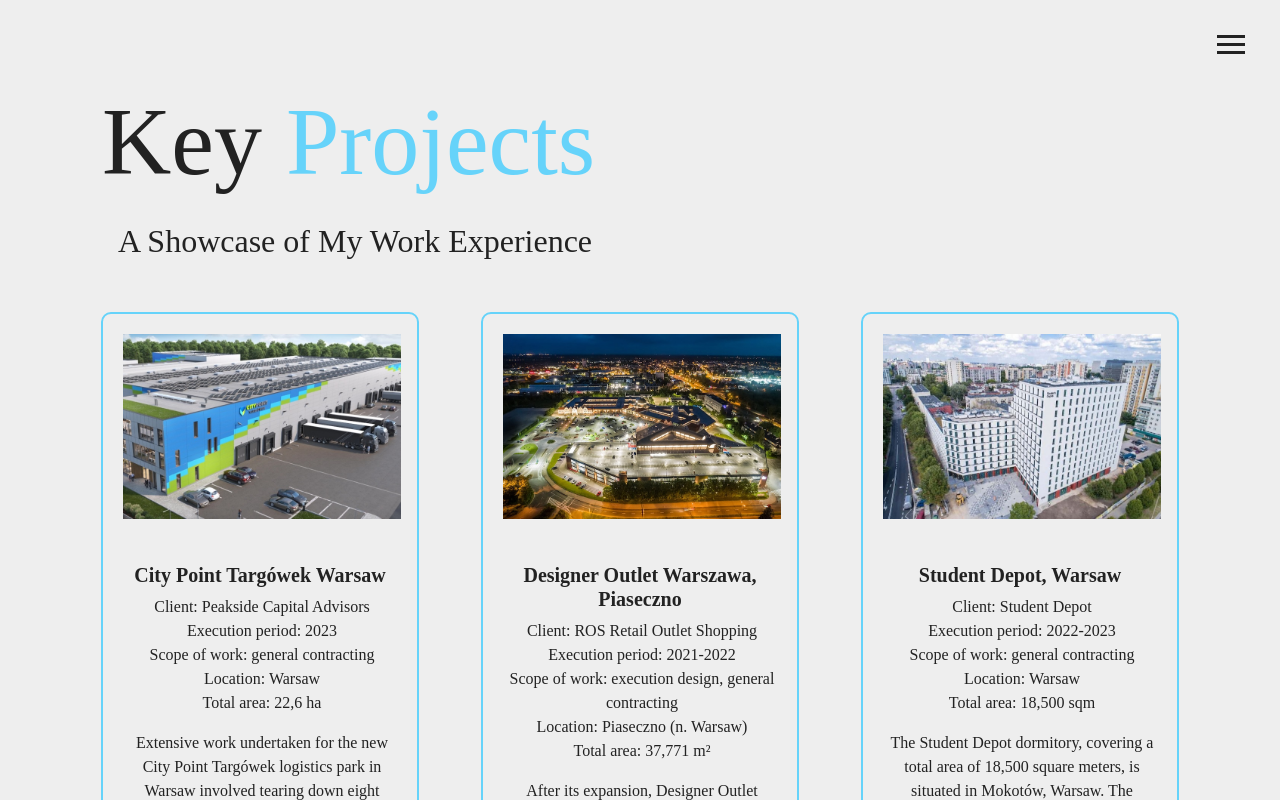
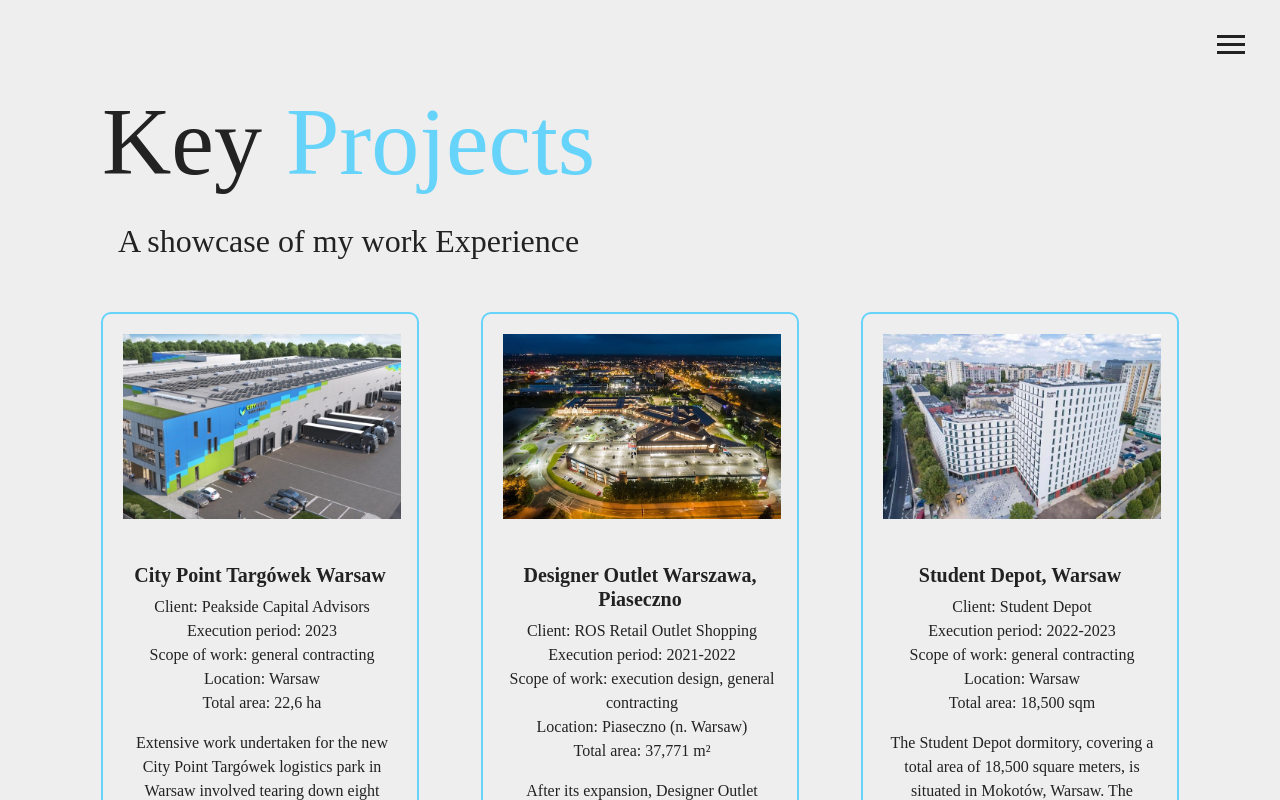
Before and after one commit to sebastianstrus/dianafostiak, a website: page work.html in a window 1280 px wide. Shown: the top 800 px of the page. Drawn offline with nearby package versions, Linux system fonts and the light colour scheme.

Commit message:
Updated case subtitle

```diff
--- a/work.html
+++ b/work.html
@@ -62,7 +62,7 @@
         <span class="text-secondary">Projects</span>
       </h1>
       <h2 class="sm-heading">
-        A Showcase of My Work Experience
+        A showcase of my work Experience
       </h2>
 
 
```
